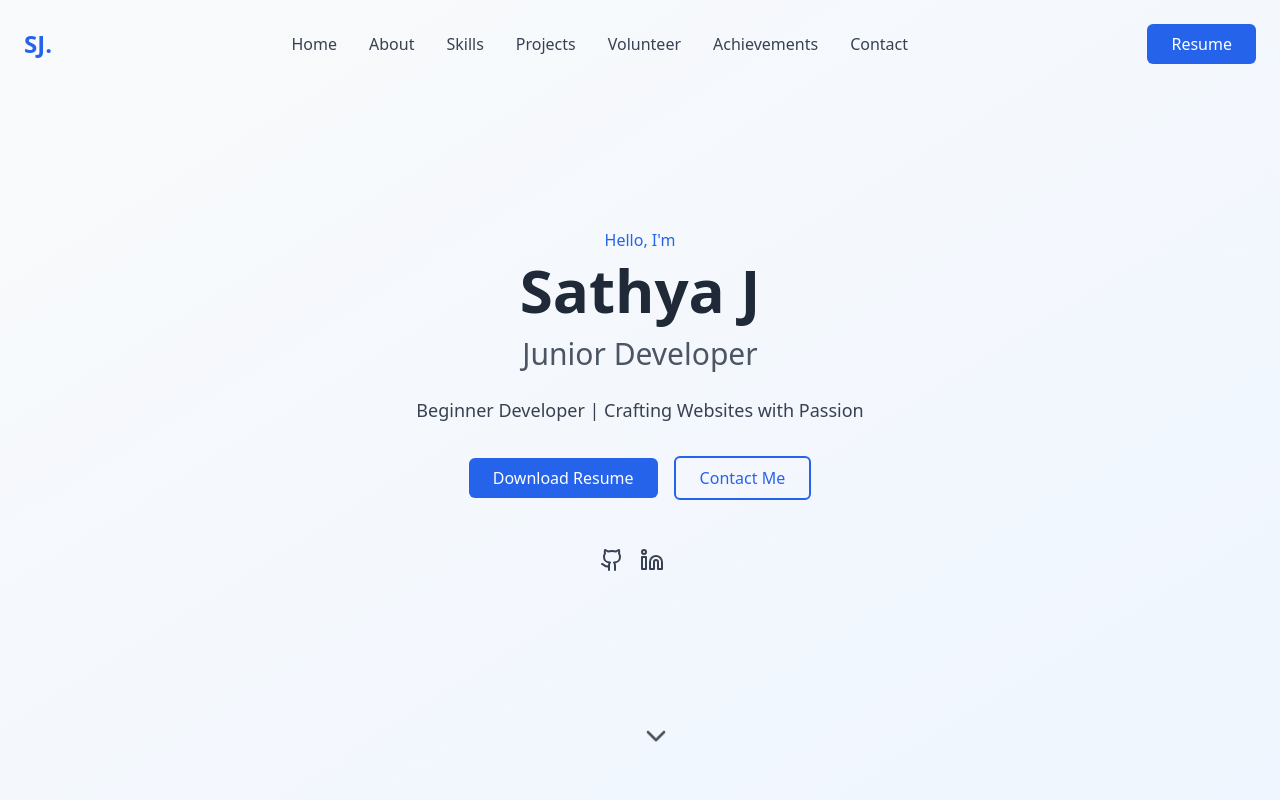
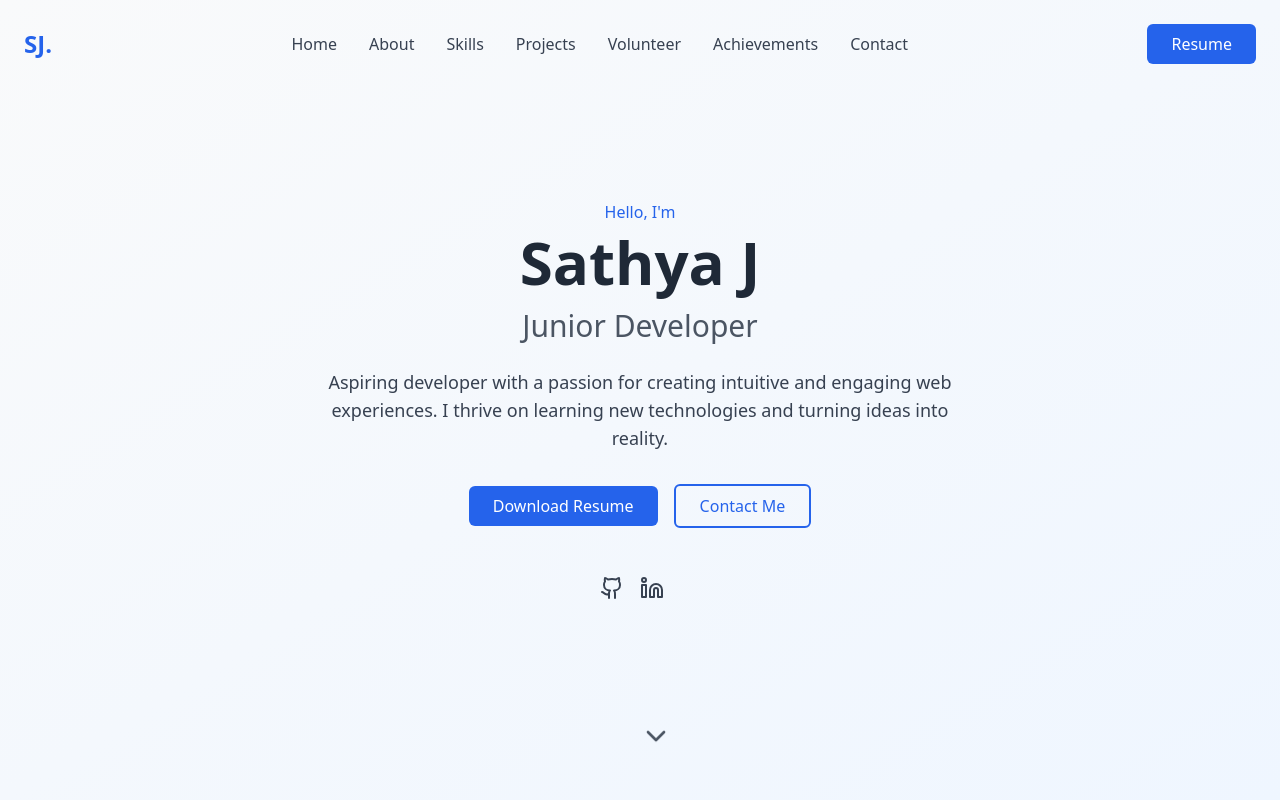
Before and after one commit to Sathya2213/sathyaj-portfolio, a React (Vite) app: page / in a window 1280 px wide. Shown: the top 800 px of the page. Built offline with nearby package versions, Linux system fonts and the light colour scheme.

Commit message:
intro modified

```diff
--- a/src/data/profile.ts
+++ b/src/data/profile.ts
@@ -16,7 +16,7 @@ export interface Profile {
 export const profileData: Profile = {
   name: "Sathya J",
   title: "Junior Developer",
-  intro: "Beginner Developer | Crafting Websites with Passion",
+  intro: "Aspiring developer with a passion for creating intuitive and engaging web experiences. I thrive on learning new technologies and turning ideas into reality.",
   about: "I'm a passionate and curious learner stepping into the world of software development. I'm currently learning Java to strengthen my core programming skills and I enjoy building responsive websites using React.js. With a strong interest in development, I love turning ideas into interactive web experiences. I'm continuously exploring new AI tools and technologies, and I'm excited to grow as a developer by working on real-world projects.",
   email: "sathyakjayakumar@gmail.com",
   location: "Chennai",
```
